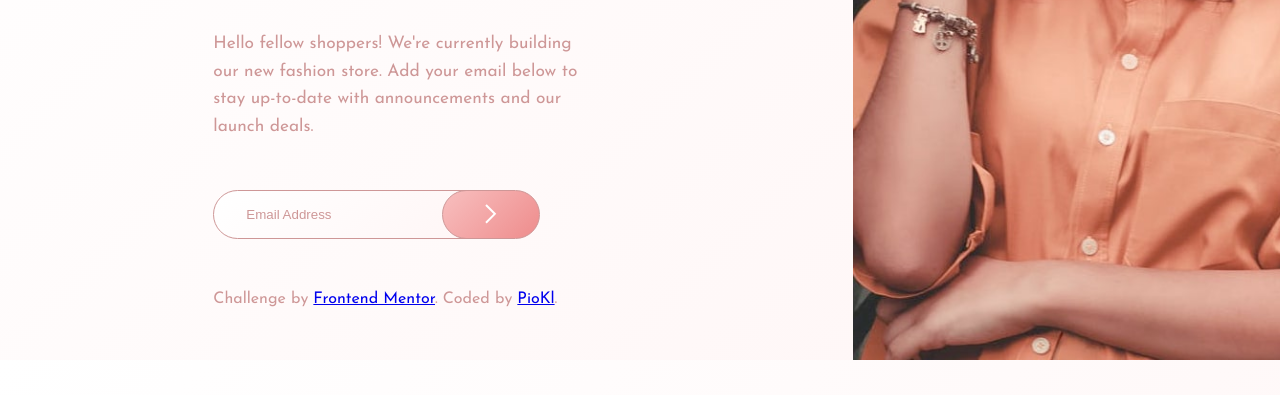
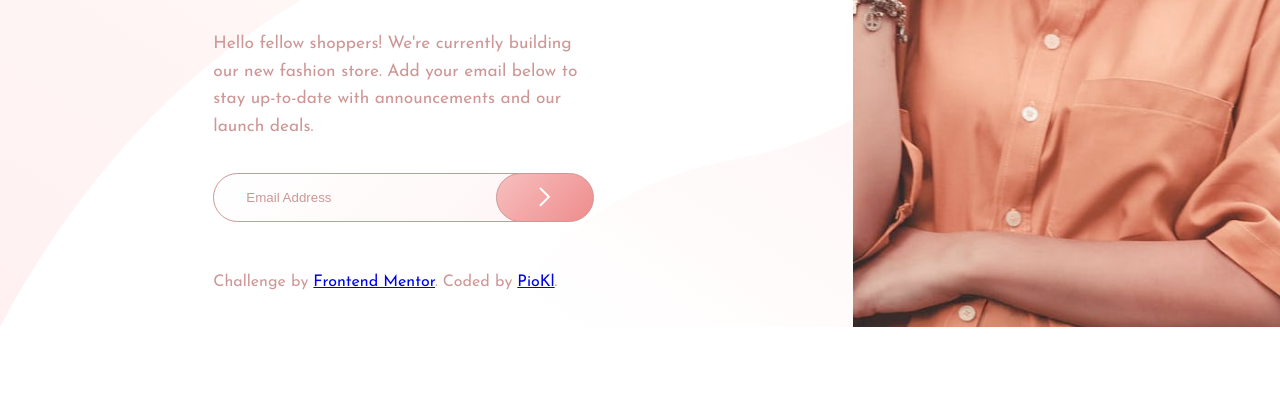
Before and after one commit to PioKl/base-apparel-coming-soon-master, a plain HTML site: page index.html in a window 1280 px wide. Shown: the part 405-800 px from the top of the page. Drawn offline with Linux system fonts and the light colour scheme.

Commit message:
Changes in sass and css

```diff
--- a/scss/style.scss
+++ b/scss/style.scss
@@ -14,6 +14,10 @@ body {
     font-family: 'Josefin Sans', sans-serif;
     font-size: 16px;
     background: linear-gradient(135deg, hsl(0, 0%, 100%) 0%, hsl(0, 100%, 98%) 100%);
+}
+
+p {
+    margin: 0;
 }
 
 :focus {
@@ -45,9 +49,12 @@ input {
 }
 
 .heroPhoto {
-    background: url(../images/hero-mobile.jpg) top left/cover no-repeat;
+    //background: url(../images/hero-mobile.jpg) top left/cover no-repeat;
     background: url(../images/hero-mobile.jpg);
     background-repeat: no-repeat;
+    -webkit-background-size: cover;
+    -moz-background-size: cover;
+    -o-background-size: cover;
     background-size: cover;
     width: 100%;
     height: 280px;
@@ -84,6 +91,7 @@ input {
     display: flex;
     flex-flow: row nowrap;
     padding-top: 2rem;
+    width: 115%;
 }
 
 // .input-email {
@@ -122,6 +130,7 @@ input {
 .input-error-message {
     text-align: left;
     padding-left: 5%;
+    padding-top: 1rem;
     color: $softRed;
 }
 
@@ -129,7 +138,9 @@ input {
     background: url(../images/icon-arrow.svg) no-repeat center, linear-gradient(135deg, hsl(0, 80%, 86%) 0%, hsl(0, 74%, 74%) 100%), ;
     // margin-left: -4rem;
     position: relative;
-    right: 15%;
+    //right: 15%;
+    // right: calc(10% - 0.1%);
+    right: calc(15% - 2%);
     padding: 0 3rem;
     transition: 0.5s;
 }
@@ -139,9 +150,13 @@ input {
     transition: 0.5s;
 }
 
+.submit-email::-moz-focus-inner {
+    border: 0;
+}
+
 .footer {
     grid-area: footer;
-    padding-top: 3rem;
+    padding: 1rem 0;
     align-self: flex-end;
 }
 
@@ -150,8 +165,19 @@ input {
     color: $desaturatedRed;
 }
 
+.challengeLink:hover {
+    color: $desaturatedRed;
+}
+
 
 @media only screen and (min-width : 800px) {
+
+    body {
+        background: url(../images/bg-pattern-desktop.svg);
+        background-repeat: no-repeat;
+        background-size: 80% 100%;
+    }
+
     .container {
         grid-template-columns: repeat(3, 1fr);
         // grid-template-areas: 'heroLogo''info''footer''heroPhoto';
@@ -168,10 +194,19 @@ input {
 
     .heroPhoto {
         grid-area: heroPhoto;
-        background: url(../images/hero-desktop.jpg) top left/cover no-repeat;
+        //background: url(../images/hero-desktop.jpg) top left/cover no-repeat;
+        background: url(../images/hero-desktop.jpg);
+        background-repeat: no-repeat;
+        -webkit-background-size: cover;
+        -moz-background-size: cover;
+        -o-background-size: cover;
+        background-size: cover;
+        background-position: center;
+        // background-attachment: fixed;
         width: 100%;
         height: auto;
         //height: 100vh;
+
     }
 
     .info {
@@ -207,12 +242,17 @@ input {
     }
 
     .form-email {
-        width: 90%;
-        //width:105%;
+        //width: 90%;
+        width: 105%;
+    }
+
+    .submit-email {
+        right: 15%;
     }
 
     .footer {
         grid-area: footer;
+        padding-top: 3rem;
     }
 
     .footer-p {
```
Also changed, not shown: css/style.css, 1 other file.
